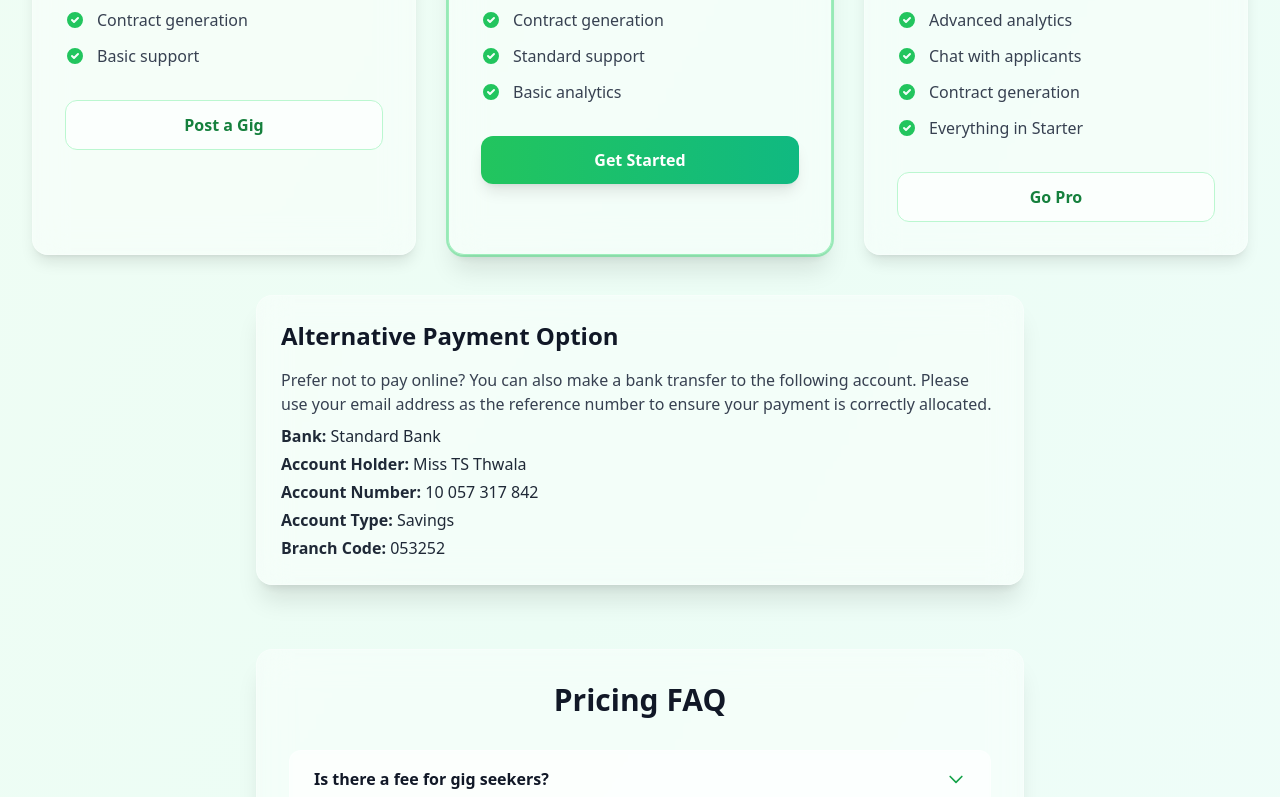
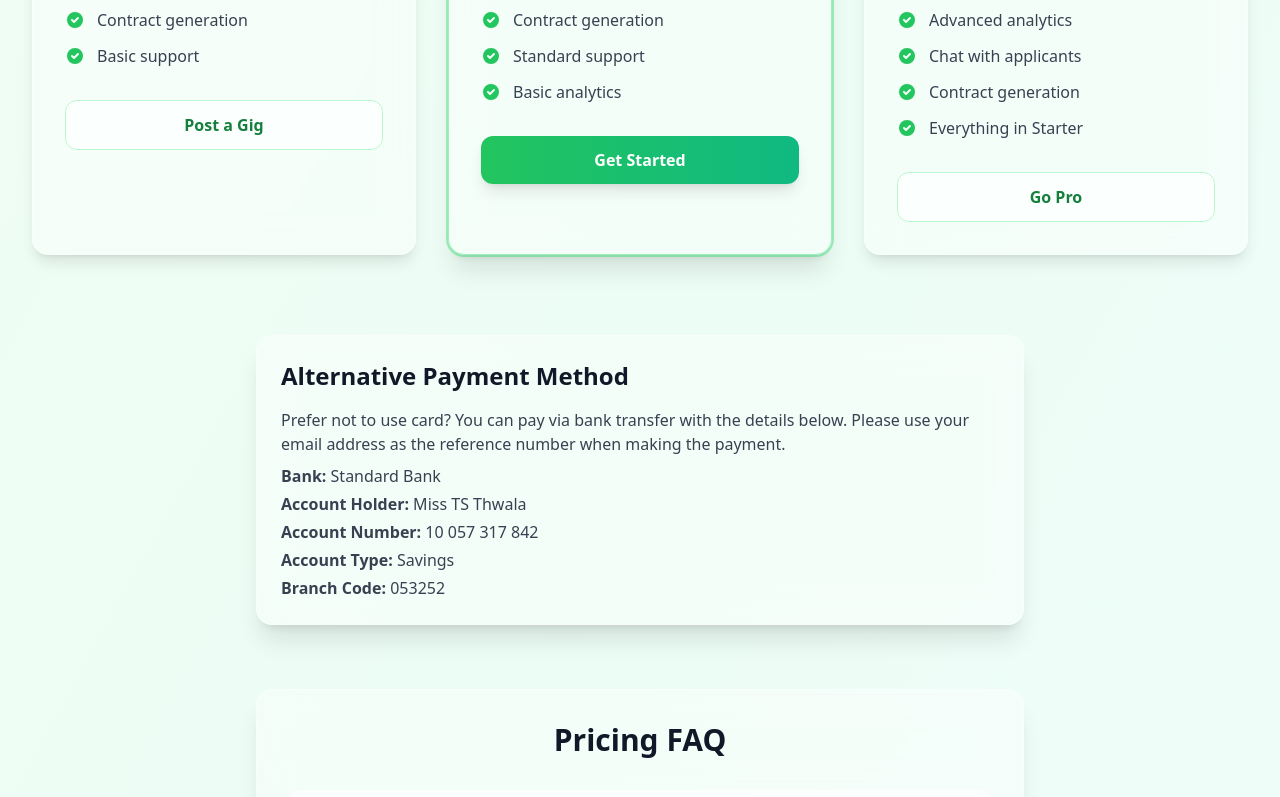
Before and after one commit to Sib222/basegigs, a Next.js app: page /pricing in a window 1280 px wide. Shown: the part 668-1465 px from the top of the page. Built offline with nearby package versions, Linux system fonts and the light colour scheme.

Commit message:
Update page.tsx

```diff
--- a/app/pricing/page.tsx
+++ b/app/pricing/page.tsx
@@ -2,15 +2,18 @@
 
 import { useState, useEffect } from 'react'
 import { supabase } from '@/lib/supabase'
+import type { User } from '@supabase/supabase-js'
 
 export default function PricingPage() {
   const [openFaq, setOpenFaq] = useState<number | null>(null)
-  const [user, setUser] = useState(null)
+  const [user, setUser] = useState<User | null>(null)
 
   useEffect(() => {
-    const sessionUser = supabase.auth.getUser().then(({ data }) => {
+    async function fetchUser() {
+      const { data } = await supabase.auth.getUser()
       setUser(data.user)
-    })
+    }
+    fetchUser()
   }, [])
 
   const plans = [
@@ -24,11 +27,11 @@ export default function PricingPage() {
         'Unlimited applications',
         'Chat with applicants',
         'Contract generation',
-        'Basic support',
+        'Basic support'
       ],
       cta: 'Post a Gig',
       href: '/post-gig',
-      popular: false,
+      popular: false
     },
     {
       name: 'Starter',
@@ -41,11 +44,11 @@ export default function PricingPage() {
         'Chat with applicants',
         'Contract generation',
         'Standard support',
-        'Basic analytics',
+        'Basic analytics'
       ],
       cta: 'Get Started',
       href: '/signup',
-      popular: true,
+      popular: true
     },
     {
       name: 'Professional',
@@ -59,39 +62,39 @@ export default function PricingPage() {
         'Advanced analytics',
         'Chat with applicants',
         'Contract generation',
-        'Everything in Starter',
+        'Everything in Starter'
       ],
       cta: 'Go Pro',
       href: '/signup',
-      popular: false,
-    },
+      popular: false
+    }
   ]
 
   const faqs = [
     {
       q: 'Is there a fee for gig seekers?',
-      a: 'No! BaseGigs is 100% free for gig seekers. Browse, apply, chat, and sign contracts at no cost.',
+      a: 'No! BaseGigs is 100% free for gig seekers. Browse, apply, chat, and sign contracts at no cost.'
     },
     {
       q: 'How long does a gig posting stay active?',
-      a: 'Each gig post stays active for 30 days. For Pay-Per-Gig, you pay R100 per post. With subscriptions, you can post multiple gigs that each stay active for 30 days.',
+      a: 'Each gig post stays active for 30 days. For Pay-Per-Gig, you pay R100 per post. With subscriptions, you can post multiple gigs that each stay active for 30 days.'
     },
     {
       q: 'Can I cancel my subscription anytime?',
-      a: "Yes, you can cancel your subscription at any time. You'll continue to have access until the end of your billing period.",
+      a: 'Yes, you can cancel your subscription at any time. You\'ll continue to have access until the end of your billing period.'
     },
     {
       q: 'What happens if I exceed 5 gigs on the Starter plan?',
-      a: 'You can either wait until next month, upgrade to Professional for unlimited posts, or pay R100 per additional gig post.',
+      a: 'You can either wait until next month, upgrade to Professional for unlimited posts, or pay R100 per additional gig post.'
     },
     {
       q: 'Do you take a commission on contracts?',
-      a: "No! We don't take any commission from your contracts. You only pay for posting gigs - everything else is free.",
+      a: 'No! We don\'t take any commission from your contracts. You only pay for posting gigs - everything else is free.'
     },
     {
       q: 'What payment methods do you accept?',
-      a: 'We accept all major credit/debit cards, EFT, and SnapScan. All payments are processed securely.',
-    },
+      a: 'We accept all major credit/debit cards, EFT, and SnapScan. All payments are processed securely.'
+    }
   ]
 
   return (
@@ -112,32 +115,13 @@ export default function PricingPage() {
             <div className="flex items-center space-x-4">
               {user ? (
                 <>
-                  <a href="/dashboard" className="text-gray-700 hover:text-green-600 font-medium">
-                    Dashboard
-                  </a>
-                  <a
-                    href="#"
-                    onClick={async (e) => {
-                      e.preventDefault()
-                      await supabase.auth.signOut()
-                      window.location.href = '/'
-                    }}
-                    className="px-4 py-2 bg-green-600 text-white rounded-lg hover:bg-green-700 font-medium"
-                  >
-                    Logout
-                  </a>
+                  <a href="/dashboard" className="text-gray-700 hover:text-green-600 font-medium">Dashboard</a>
+                  <a href="/logout" className="px-4 py-2 bg-green-600 text-white rounded-lg hover:bg-green-700 font-medium">Logout</a>
                 </>
               ) : (
                 <>
-                  <a href="/login" className="text-gray-700 hover:text-green-600 font-medium">
-                    Login
-                  </a>
-                  <a
-                    href="/signup"
-                    className="px-4 py-2 bg-green-600 text-white rounded-lg hover:bg-green-700 font-medium"
-                  >
-                    Sign Up
-                  </a>
+                  <a href="/login" className="text-gray-700 hover:text-green-600 font-medium">Login</a>
+                  <a href="/signup" className="px-4 py-2 bg-green-600 text-white rounded-lg hover:bg-green-700 font-medium">Sign Up</a>
                 </>
               )}
             </div>
@@ -149,16 +133,14 @@ export default function PricingPage() {
         {/* Header */}
         <div className="text-center mb-16">
           <h1 className="text-5xl font-bold text-gray-900 mb-4">Simple, Transparent Pricing</h1>
-          <p className="text-xl text-gray-600 max-w-2xl mx-auto">
-            Choose the plan that fits your hiring needs. No hidden fees, cancel anytime.
-          </p>
+          <p className="text-xl text-gray-600 max-w-2xl mx-auto">Choose the plan that fits your hiring needs. No hidden fees, cancel anytime.</p>
           <div className="mt-6 inline-flex items-center backdrop-blur-md bg-green-100/50 rounded-full px-6 py-3 border border-green-200/50">
             <span className="text-green-800 font-semibold">✨ 100% Free for Gig Seekers</span>
           </div>
         </div>
 
         {/* Pricing Cards */}
-        <div className="grid grid-cols-1 md:grid-cols-3 gap-8 mb-10">
+        <div className="grid grid-cols-1 md:grid-cols-3 gap-8 mb-20">
           {plans.map((plan, idx) => (
             <div
               key={idx}
@@ -188,11 +170,7 @@ export default function PricingPage() {
               <ul className="space-y-3 mb-8">
                 {plan.features.map((feature, i) => (
                   <li key={i} className="flex items-start">
-                    <svg
-                      className="w-5 h-5 text-green-500 mr-3 mt-0.5 flex-shrink-0"
-                      fill="currentColor"
-                      viewBox="0 0 20 20"
-                    >
+                    <svg className="w-5 h-5 text-green-500 mr-3 mt-0.5 flex-shrink-0" fill="currentColor" viewBox="0 0 20 20">
                       <path
                         fillRule="evenodd"
                         d="M10 18a8 8 0 100-16 8 8 0 000 16zm3.707-9.293a1 1 0 00-1.414-1.414L9 10.586 7.707 9.293a1 1 0 00-1.414 1.414l2 2a1 1 0 001.414 0l4-4z"
@@ -218,29 +196,16 @@ export default function PricingPage() {
           ))}
         </div>
 
-        {/* Bank Transfer Payment Info */}
-        <div className="max-w-3xl mx-auto bg-white/40 backdrop-blur-lg rounded-2xl p-6 border border-white/30 shadow-xl mb-16">
-          <h2 className="text-2xl font-semibold text-gray-900 mb-4">Alternative Payment Option</h2>
-          <p className="mb-2 text-gray-700">
-            Prefer not to pay online? You can also make a bank transfer to the following account. Please
-            use your email address as the reference number to ensure your payment is correctly allocated.
-          </p>
-          <ul className="text-gray-800 space-y-1 font-medium">
-            <li>
-              <strong>Bank:</strong> Standard Bank
-            </li>
-            <li>
-              <strong>Account Holder:</strong> Miss TS Thwala
-            </li>
-            <li>
-              <strong>Account Number:</strong> 10 057 317 842
-            </li>
-            <li>
-              <strong>Account Type:</strong> Savings
-            </li>
-            <li>
-              <strong>Branch Code:</strong> 053252
-            </li>
+        {/* Bank Transfer Info */}
+        <div className="max-w-3xl mx-auto backdrop-blur-lg bg-white/40 rounded-2xl p-6 border border-white/30 shadow-xl mb-16">
+          <h2 className="text-2xl font-semibold text-gray-900 mb-4">Alternative Payment Method</h2>
+          <p className="text-gray-700 mb-2">Prefer not to use card? You can pay via bank transfer with the details below. Please use your email address as the reference number when making the payment.</p>
+          <ul className="text-gray-700 space-y-1">
+            <li><strong>Bank:</strong> Standard Bank</li>
+            <li><strong>Account Holder:</strong> Miss TS Thwala</li>
+            <li><strong>Account Number:</strong> 10 057 317 842</li>
+            <li><strong>Account Type:</strong> Savings</li>
+            <li><strong>Branch Code:</strong> 053252</li>
           </ul>
         </div>
 
@@ -282,20 +247,12 @@ export default function PricingPage() {
         {/* CTA Section */}
         <div className="mt-20 text-center backdrop-blur-lg bg-gradient-to-r from-green-500/20 to-emerald-500/20 rounded-2xl p-12 border border-green-200/50">
           <h2 className="text-3xl font-bold text-gray-900 mb-4">Ready to find your perfect gig worker?</h2>
-          <p className="text-gray-700 mb-8 max-w-2xl mx-auto">
-            Join hundreds of South African businesses hiring talented gig seekers on BaseGigs.
-          </p>
+          <p className="text-gray-700 mb-8 max-w-2xl mx-auto">Join hundreds of South African businesses hiring talented gig seekers on BaseGigs.</p>
           <div className="flex gap-4 justify-center flex-wrap">
-            <a
-              href="/signup"
-              className="px-8 py-4 bg-green-600 text-white rounded-xl font-semibold hover:bg-green-700 shadow-lg"
-            >
+            <a href="/signup" className="px-8 py-4 bg-green-600 text-white rounded-xl font-semibold hover:bg-green-700 shadow-lg">
               Get Started Now
             </a>
-            <a
-              href="/find-talent"
-              className="px-8 py-4 bg-white/60 text-green-700 rounded-xl font-semibold hover:bg-white/80 border border-green-200"
-            >
+            <a href="/find-talent" className="px-8 py-4 bg-white/60 text-green-700 rounded-xl font-semibold hover:bg-white/80 border border-green-200">
               Browse Talent
             </a>
           </div>
@@ -304,18 +261,10 @@ export default function PricingPage() {
 
       <style jsx>{`
         @keyframes blob {
-          0% {
-            transform: translate(0px, 0px) scale(1);
-          }
-          33% {
-            transform: translate(30px, -50px) scale(1.1);
-          }
-          66% {
-            transform: translate(-20px, 20px) scale(0.9);
-          }
-          100% {
-            transform: translate(0px, 0px) scale(1);
-          }
+          0% { transform: translate(0px, 0px) scale(1); }
+          33% { transform: translate(30px, -50px) scale(1.1); }
+          66% { transform: translate(-20px, 20px) scale(0.9); }
+          100% { transform: translate(0px, 0px) scale(1); }
         }
         .animate-blob {
           animation: blob 7s infinite;
```
